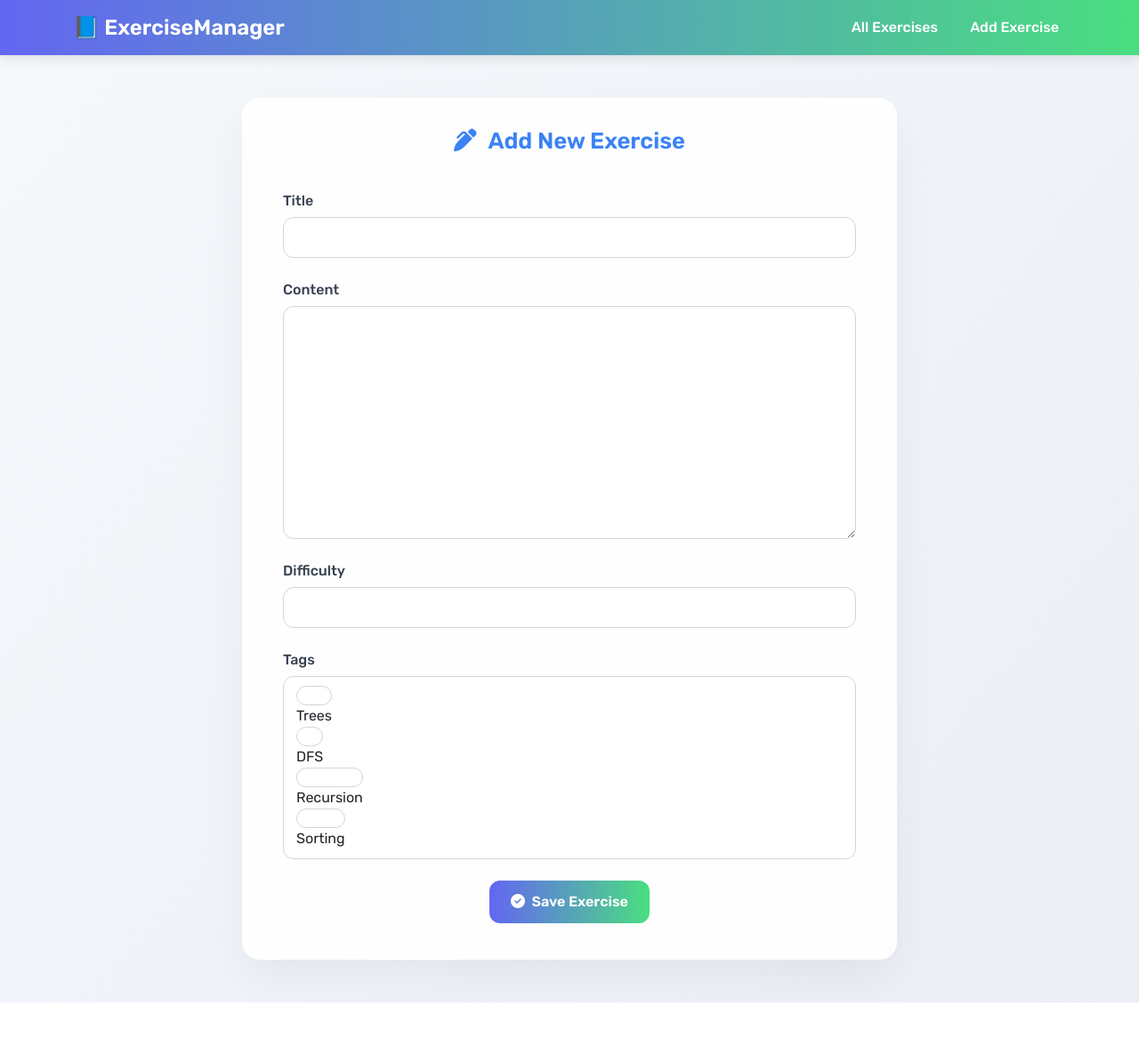
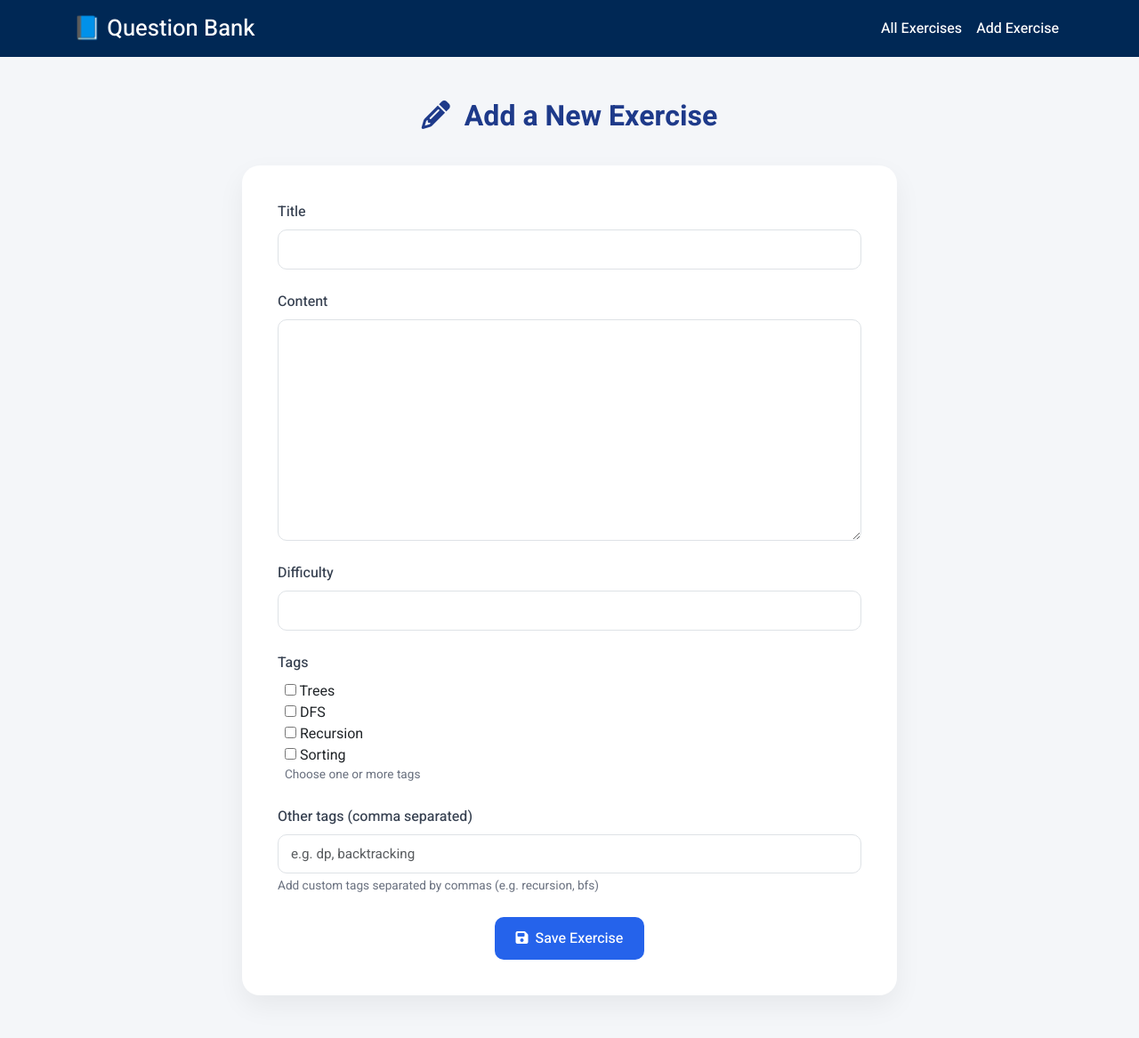
Before and after one commit to MayaAtwan/cs-course-automation, a Django app: page /exercises/add/ in a window 1280 px wide. Shown: the whole page at 89% size. Before the commit the page ends 1127 px from the top, so only its background shows below. Run offline with Django 5.2, Linux system fonts and the light colour scheme; some libraries are stand-ins or nearby versions.

Commit message:
Choosing multiple predefined tags Done

```diff
--- a/core/forms.py
+++ b/core/forms.py
@@ -1,7 +1,7 @@
 from django import forms
 from .models import Exercise
 
-TAG_CHOICES = [
+PREDEFINED_TAGS = [
     ('trees', 'Trees'),
     ('dfs', 'DFS'),
     ('recursion', 'Recursion'),
@@ -10,15 +10,16 @@ TAG_CHOICES = [
 
 class ExerciseForm(forms.ModelForm):
     tags = forms.MultipleChoiceField(
-        choices=TAG_CHOICES,
+        choices=PREDEFINED_TAGS,
         widget=forms.CheckboxSelectMultiple,
         required=False
+    )
+    custom_tags = forms.CharField(
+        required=False,
+        label='Other tags (comma separated)',
+        widget=forms.TextInput(attrs={'placeholder': 'e.g. dp, backtracking'})
     )
 
     class Meta:
         model = Exercise
-        fields = ['title', 'content', 'difficulty', 'tags']
-
-    def clean_tags(self):
-        tags = self.cleaned_data.get('tags', [])
-        return [tag.lower() for tag in tags]  # 💡 normalize to lowercase
+        fields = ['title', 'content', 'difficulty', 'tags', 'custom_tags']
--- a/core/templates/core/exercises_form.html
+++ b/core/templates/core/exercises_form.html
@@ -5,111 +5,103 @@
 <html lang="en">
 <head>
   <meta charset="UTF-8">
-  <title>Add Exercise</title>
+  <title>Add Exercise | Question Bank</title>
   <link href="https://cdn.jsdelivr.net/npm/bootstrap@5.3.3/dist/css/bootstrap.min.css" rel="stylesheet">
   <script src="https://kit.fontawesome.com/a076d05399.js" crossorigin="anonymous"></script>
-  <link href="https://fonts.googleapis.com/css2?family=Rubik:wght@400;500;600&display=swap" rel="stylesheet">
+  <link href="https://fonts.googleapis.com/css2?family=Heebo:wght@400;500;700&display=swap" rel="stylesheet">
   <link rel="stylesheet" href="{% static 'core/style.css' %}">
 
   <style>
     body {
-      background: linear-gradient(130deg, #f6f8fc, #eaeef5);
-      font-family: 'Rubik', sans-serif;
-      color: #2c3e50;
+      background-color: #f4f6f9;
+      font-family: 'Heebo', sans-serif;
     }
 
-    /* 🌈 Navbar */
     .navbar {
-      background: linear-gradient(to right, #6366f1, #4ade80);
-      box-shadow: 0 4px 12px rgba(0, 0, 0, 0.1);
+      background-color: #002855;
+    }
+
+    .navbar-brand,
+    .nav-link {
+      color: white !important;
+      font-weight: 500;
     }
 
     .navbar-brand {
-      font-weight: 600;
-      font-size: 1.5rem;
-      color: white !important;
-    }
-
-    .nav-link {
-      color: white !important;
-      margin-left: 20px;
-      font-weight: 500;
-      transition: 0.3s ease;
+      font-size: 1.6rem;
     }
 
     .nav-link:hover {
       text-decoration: underline;
     }
 
-    /* 💎 Card */
-    .card {
-      border: none;
-      border-radius: 20px;
-      background: #fefefe;
-      box-shadow: 0 20px 50px rgba(0, 0, 0, 0.05);
-      padding: 25px 30px;
-      animation: fadeInUp 0.6s ease;
+    .page-title {
+      text-align: center;
+      color: #1e3a8a;
+      font-weight: 600;
+      margin-bottom: 35px;
+      font-size: 2rem;
     }
 
-    .card-header {
-      background: none;
-      border-bottom: none;
-      padding-bottom: 0;
+    .card-form {
+      background: #ffffff;
+      border-radius: 20px;
+      padding: 40px;
+      box-shadow: 0 12px 30px rgba(0, 0, 0, 0.06);
     }
 
-    .card-header h4 {
-      font-weight: 600;
-      font-size: 1.6rem;
-      color: #3b82f6;
-    }
-
-    /* ✏️ Form styling */
     .form-label {
       font-weight: 500;
       color: #374151;
-      margin-bottom: 6px;
     }
 
     .form-control {
-      border-radius: 12px;
+      border-radius: 10px;
       padding: 10px 14px;
-      border: 1px solid #d1d5db;
-      transition: border-color 0.3s ease;
+      font-size: 0.95rem;
+    }
+
+    .form-check {
+      margin-bottom: 8px;
     }
 
     .form-control:focus {
-      border-color: #6366f1;
-      box-shadow: 0 0 0 0.15rem rgba(99, 102, 241, 0.25);
+      border-color: #3b82f6;
+      box-shadow: 0 0 0 0.2rem rgba(59, 130, 246, 0.25);
     }
 
-    .btn-glow {
-      background: linear-gradient(to right, #6366f1, #4ade80);
+    .btn-submit {
+      background: #2563eb;
+      color: white;
+      padding: 12px 24px;
+      font-weight: 500;
       border: none;
-      color: white;
-      font-weight: 600;
-      padding: 12px 24px;
-      border-radius: 12px;
+      border-radius: 10px;
       transition: all 0.3s ease;
     }
 
-    .btn-glow:hover {
-      transform: translateY(-2px);
-      box-shadow: 0 10px 20px rgba(99, 102, 241, 0.3);
-    }
-
-    @keyframes fadeInUp {
-      from {
-        opacity: 0;
-        transform: translateY(20px);
-      }
-      to {
-        opacity: 1;
-        transform: translateY(0);
-      }
+    .btn-submit:hover {
+      background: #1e40af;
+      box-shadow: 0 8px 20px rgba(30, 64, 175, 0.3);
     }
 
     .text-danger {
       font-size: 0.85rem;
+    }
+
+    .hint {
+      font-size: 0.85rem;
+      color: #6b7280;
+    }
+
+    @media (max-width: 768px) {
+      .card-form {
+        padding: 25px 20px;
+      }
+
+      .page-title {
+        font-size: 1.5rem;
+      }
     }
   </style>
 </head>
@@ -119,7 +111,7 @@
 <!-- 🔷 NAVBAR -->
 <nav class="navbar navbar-expand-lg">
   <div class="container">
-    <a class="navbar-brand" href="/">📘 ExerciseManager</a>
+    <a class="navbar-brand" href="/">📘 Question Bank</a>
     <div class="navbar-nav ms-auto">
       <a class="nav-link" href="{% url 'exercises_list' %}">All Exercises</a>
       <a class="nav-link" href="{% url 'exercises_add' %}">Add Exercise</a>
@@ -127,31 +119,40 @@
   </div>
 </nav>
 
-<!-- 🧩 CONTENT -->
+<!-- 🧩 MAIN FORM -->
 <div class="container py-5">
   <div class="row justify-content-center">
     <div class="col-lg-8">
-      <div class="card">
-        <div class="card-header text-center">
-          <h4><i class="fas fa-pen-alt me-2"></i> Add New Exercise</h4>
-        </div>
-        <div class="card-body mt-3">
+      <h2 class="page-title"><i class="fas fa-pencil-alt me-2"></i> Add a New Exercise</h2>
+
+      <div class="card-form">
         <form method="post">
           {% csrf_token %}
           {% for field in form %}
             <div class="mb-4">
               <label class="form-label">{{ field.label }}</label>
+
+              {% if field.name == "tags" %}
+                <div class="ms-2">
+                  {{ field }}
+                  <div class="hint">Choose one or more tags</div>
+                </div>
+              {% elif field.name == "custom_tags" %}
                 {{ field|add_class:"form-control" }}
+                <div class="hint mt-1">Add custom tags separated by commas (e.g. recursion, bfs)</div>
+              {% else %}
+                {{ field|add_class:"form-control" }}
+              {% endif %}
+
               {% for error in field.errors %}
                 <div class="text-danger mt-1">{{ error }}</div>
               {% endfor %}
             </div>
           {% endfor %}
-            <div class="text-center mt-4">
-              <button type="submit" class="btn btn-glow"><i class="fas fa-check-circle me-1"></i> Save Exercise</button>
+          <div class="text-center">
+            <button type="submit" class="btn btn-submit"><i class="fas fa-save me-2"></i>Save Exercise</button>
           </div>
         </form>
-        </div>
       </div>
     </div>
   </div>
--- a/core/views.py
+++ b/core/views.py
@@ -3,15 +3,31 @@ from .models import Exercise
 from .forms import ExerciseForm
 
 def exercises_list(request):
-    qs = Exercise.objects.all()
-    return render(request, 'core/exercises_list.html', {'exercises': qs})
+    tag = request.GET.get('tag')
+    if tag:
+        tag = tag.lower()
+        exercises = Exercise.objects.filter(tags__contains=[tag])
+    else:
+        exercises = Exercise.objects.all()
+    return render(request, 'core/exercises_list.html', {
+        'exercises': exercises,
+        'query': tag,
+    })
+
 
 def exercises_add(request):
     if request.method == 'POST':
         form = ExerciseForm(request.POST)
         if form.is_valid():
             exercise = form.save(commit=False)
-            exercise.tags = form.cleaned_data['tags']
+            # Get selected tags
+            selected_tags = form.cleaned_data.get('tags', [])
+            # Get custom tags and split
+            custom = form.cleaned_data.get('custom_tags', '')
+            custom_tags = [tag.strip().lower() for tag in custom.split(',') if tag.strip()]
+            # Combine all tags
+            all_tags = selected_tags + custom_tags
+            exercise.tags = all_tags
             exercise.save()
             return redirect('exercises_list')
     else:
```
Also changed, not shown: core/templates/core/exercises_list.html (+32 -28 lines), db.sqlite3. Lines whose indentation alone changed are shown as unchanged.
